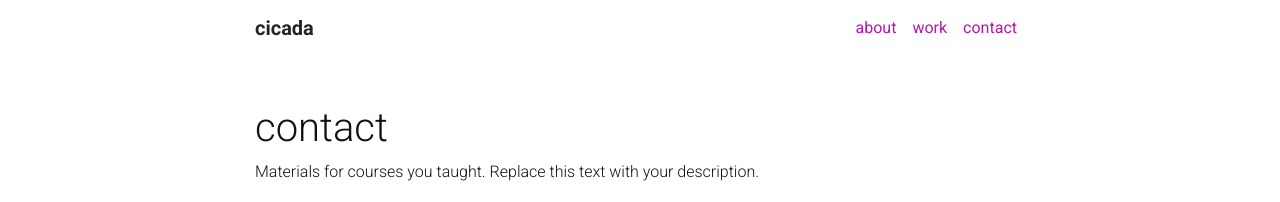
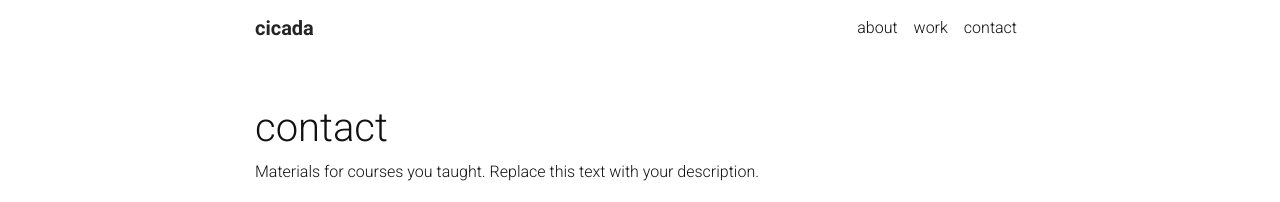
Before and after one commit to Scimatica-Labs/cicadadesign.in, a Jekyll site: the page built from _pages/contact.md, in a window 1280 px wide. Shown: the top 202 px of the page. Built offline with Jekyll 4.4.1, drawn with Linux system fonts in a browser that asks for light colours; nearby versions of some CDN libraries; a style sheet for code colours, icons or effects is not loaded.

Commit message:
Update header.html

```diff
--- a/_includes/header.html
+++ b/_includes/header.html
@@ -48,13 +48,13 @@
           </li>
           {% endif %}
           {% endfor %}-->
-          <li class="nav-item active">
+          <li class="nav-item">
               <a class="nav-link" href="/about/">about<span class="sr-only">(current)</span></a>
           </li>
-            <li class="nav-item active">
+            <li class="nav-item">
               <a class="nav-link" href="/work/">work<span class="sr-only">(current)</span></a>
           </li>
-            <li class="nav-item active">
+            <li class="nav-item">
               <a class="nav-link" href="/contact/">contact<span class="sr-only">(current)</span></a>
           </li>
 
```
